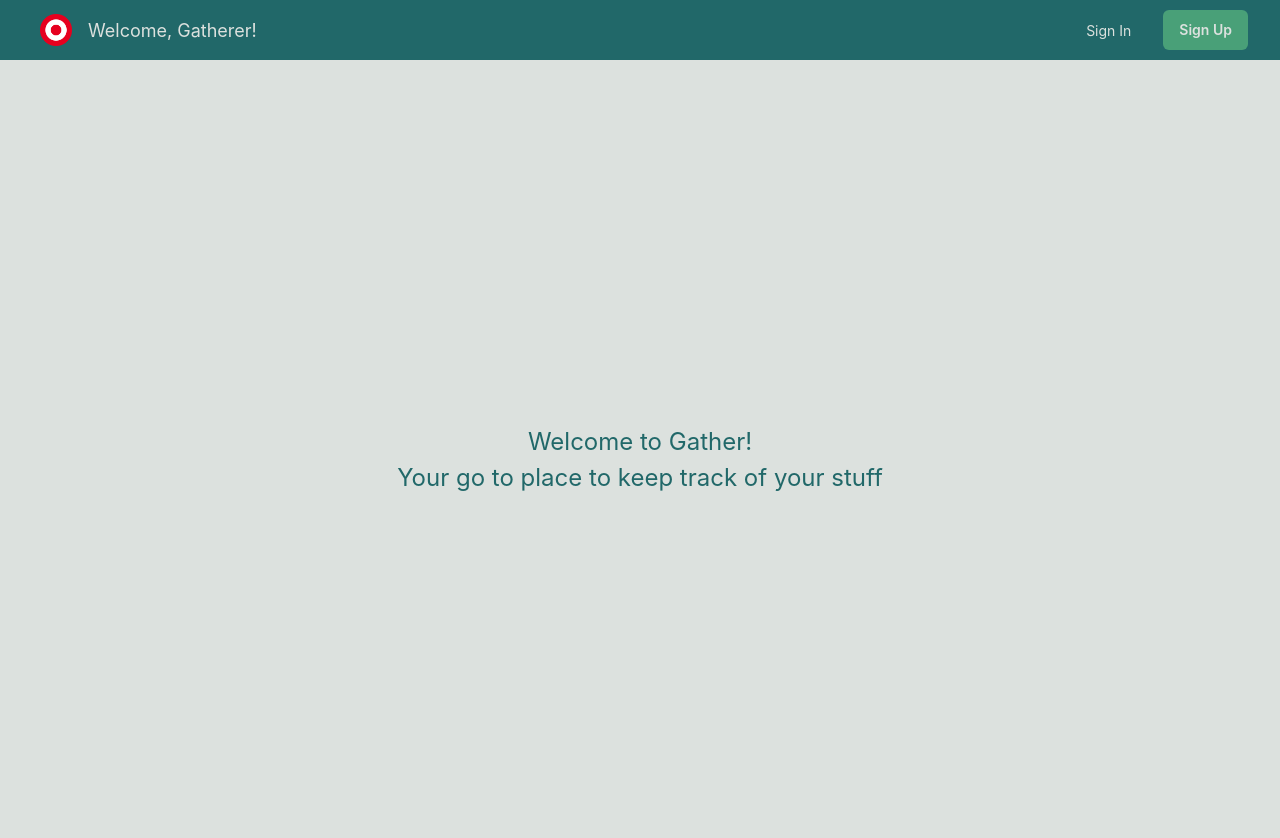
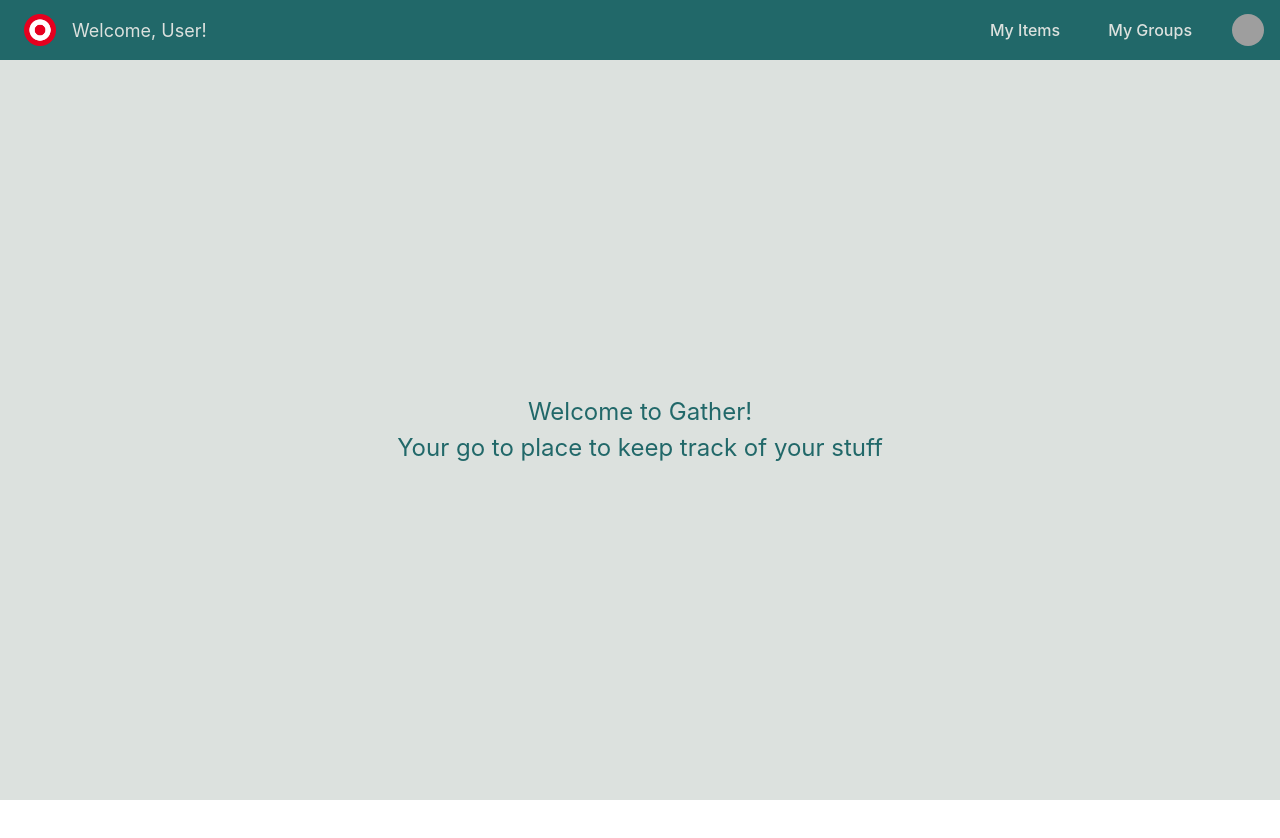
Before and after one commit to Gather307/Gather, a React (Vite) app in the folder frontend/: page / in a window 1280 px wide. Shown: the top 838 px of the page. After the commit the page ends 800 px from the top, so only its background shows below. Built offline with nearby package versions, Linux system fonts and the light colour scheme; grey boxes are pictures that could not be loaded; the HTML template or start-up script is replaced by a standard one.

Commit message:
Fixed overflowing vertical display on all screens

```diff
--- a/frontend/src/App.tsx
+++ b/frontend/src/App.tsx
@@ -1,38 +1,28 @@
 import { BrowserRouter as Router, Routes, Route } from "react-router-dom";
-import { ChakraProvider } from "@chakra-ui/react";
+import { Box, ChakraProvider } from "@chakra-ui/react";
 import LoginPage from "./pages/LoginPage";
 import HomePage from "./pages/HomePage";
 import SignupPage from "./pages/SignupPage";
 import NavbarSignedOut from "./components/NavbarSignedOut";
 import NavbarSignedIn from "./components/NavbarSignedIn";
-import SearchBar from "./components/SearchBar";
+import GroupPage from "./pages/MyGroupsPage";
 
 function App() {
-  const userIsSignedIn = false; // was testing but placeholder for our authentication logic
+  const userIsSignedIn = true; // was testing but placeholder for our authentication logic
 
   return (
     <ChakraProvider>
       <Router>
-        {userIsSignedIn ? <NavbarSignedIn /> : <NavbarSignedOut />}
-        <Routes>
-          <Route path="/" element={<HomePage />} /> {/* this is a dummy page */}
-          <Route path="/login" element={<LoginPage />} />
-          <Route path="/signup" element={<SignupPage />} />
-          <Route
-            path="/search"
-            element={
-              <SearchBar
-                width="300px"
-                onSearch={() =>
-                  console.log(
-                    "Wow, you really just submitted information. How dare you."
-                  )
-                }
-                placeholder="DO NOT USE THIS."
-              />
-            }
-          />
-        </Routes>
+        <Box width="100vw" height="100vh" display="flex" flexDirection="column">
+          {userIsSignedIn ? <NavbarSignedIn /> : <NavbarSignedOut />}
+          <Routes>
+            <Route path="/" element={<HomePage />} />
+            {/* this is a dummy page */}
+            <Route path="/login" element={<LoginPage />} />
+            <Route path="/signup" element={<SignupPage />} />
+            <Route path="/groups" element={<GroupPage />} />
+          </Routes>
+        </Box>
       </Router>
     </ChakraProvider>
   );
```
